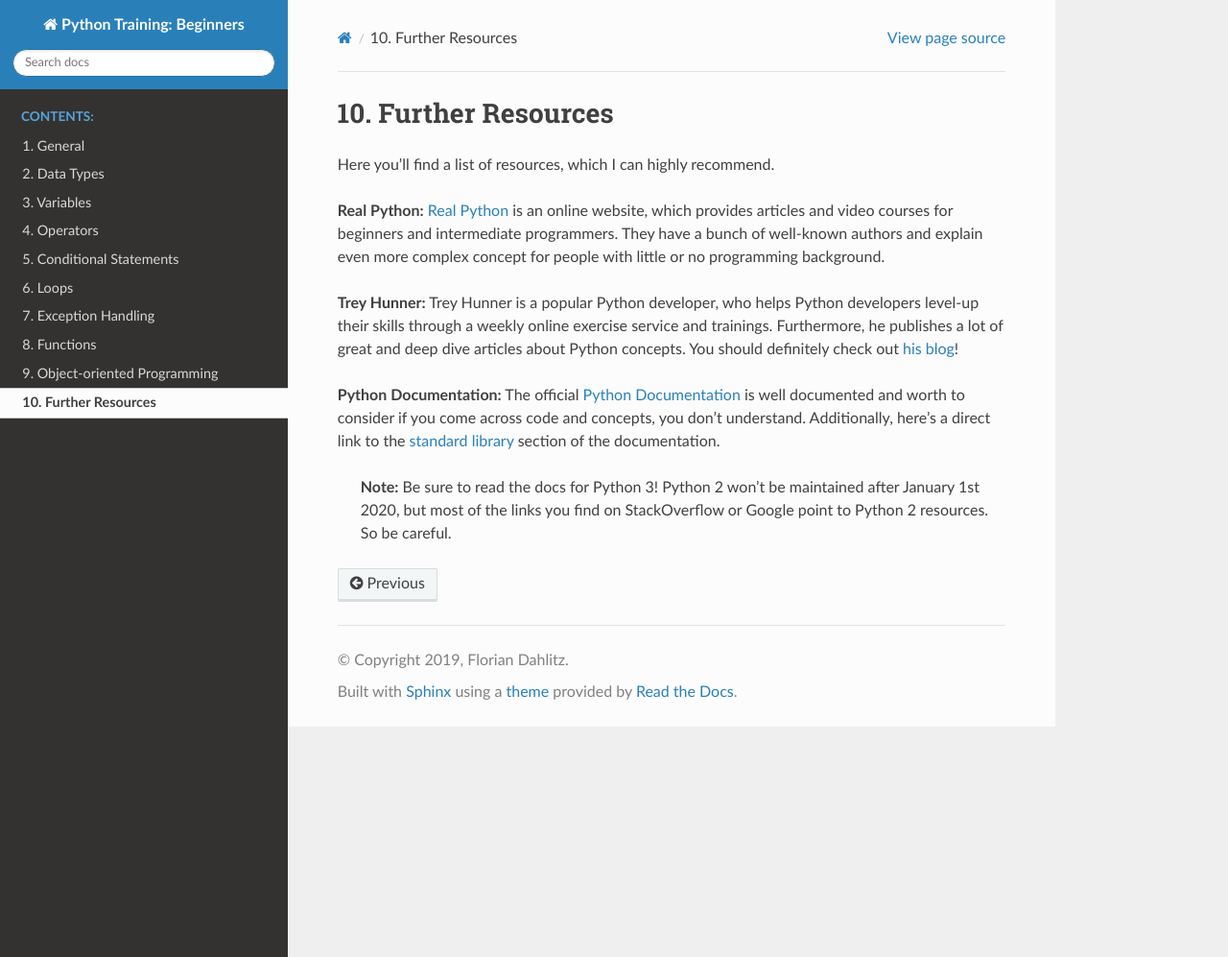
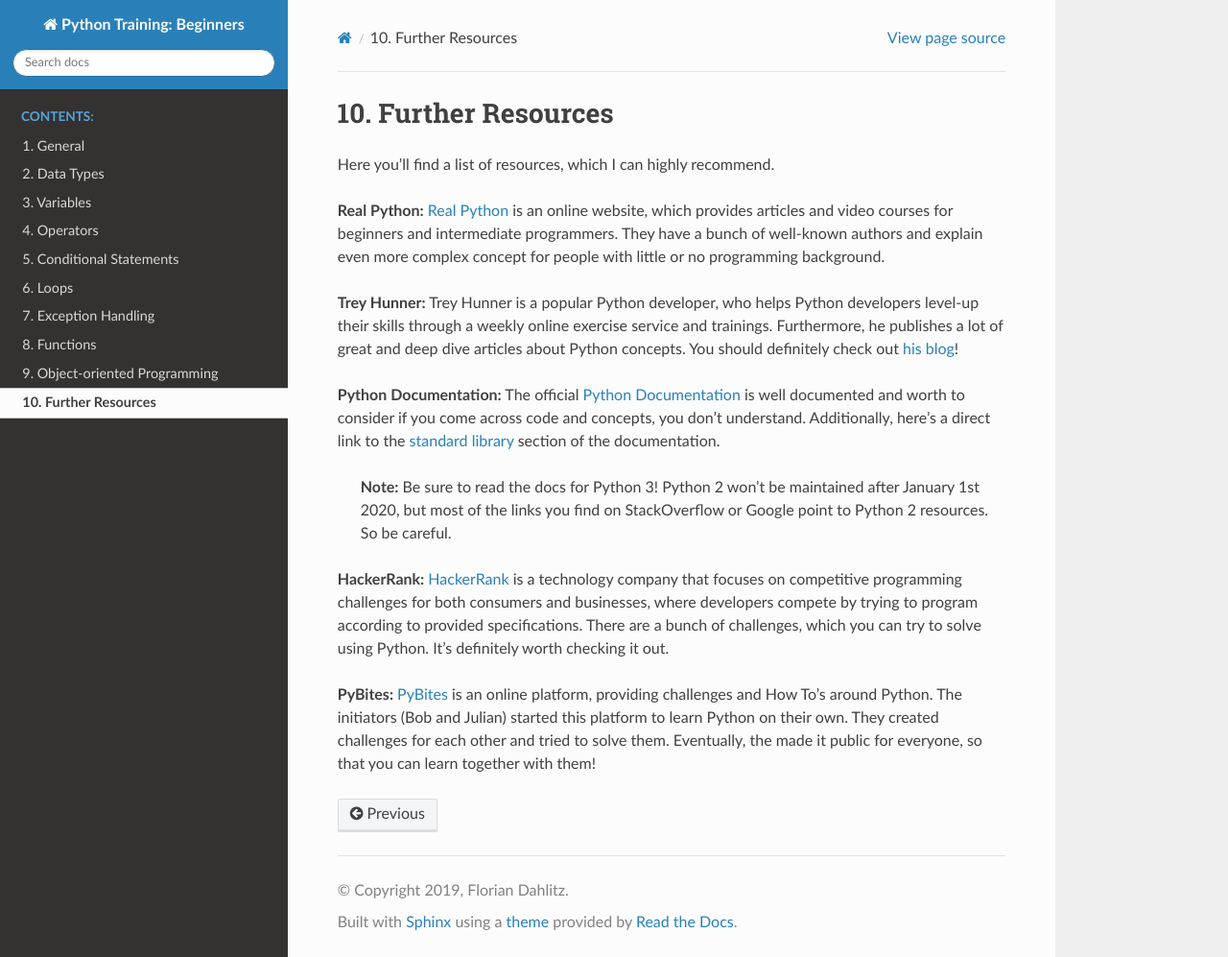
Before and after one commit to DahlitzFlorian/python-training-beginners, a Sphinx documentation site: the page built from docs/further_resources.md, in a window 1280 px wide and 997 px high. Shown: the whole window at 96% size. Built offline with Sphinx 7.4.7 and the Read the Docs theme 2.0.0, drawn with Linux system fonts in a browser that asks for light colours.

Commit message:
feat(further_resources): add coding challenges information

```diff
--- a/docs/further_resources.md
+++ b/docs/further_resources.md
@@ -15,6 +15,15 @@
 > **Note:** Be sure to read the docs for Python 3! Python 2 won't be maintained after January 1st 2020, but most of the links you find on StackOverflow or Google point to Python 2 resources.
 > So be careful.
 
+**HackerRank:** [HackerRank](https://www.hackerrank.com/) is a technology company that focuses on competitive programming challenges for both consumers and businesses, where developers compete by trying to program according to provided specifications.
+There are a bunch of challenges, which you can try to solve using Python.
+It's definitely worth checking it out.
+
+**PyBites:** [PyBites](https://pybit.es/) is an online platform, providing challenges and How To's around Python.
+The initiators (Bob and Julian) started this platform to learn Python on their own.
+They created challenges for each other and tried to solve them.
+Eventually, the made it public for everyone, so that you can learn together with them!
+
 
 [pythondocs]: https://docs.python.org/3/
 [realpython]: https://realpython.com/
```
